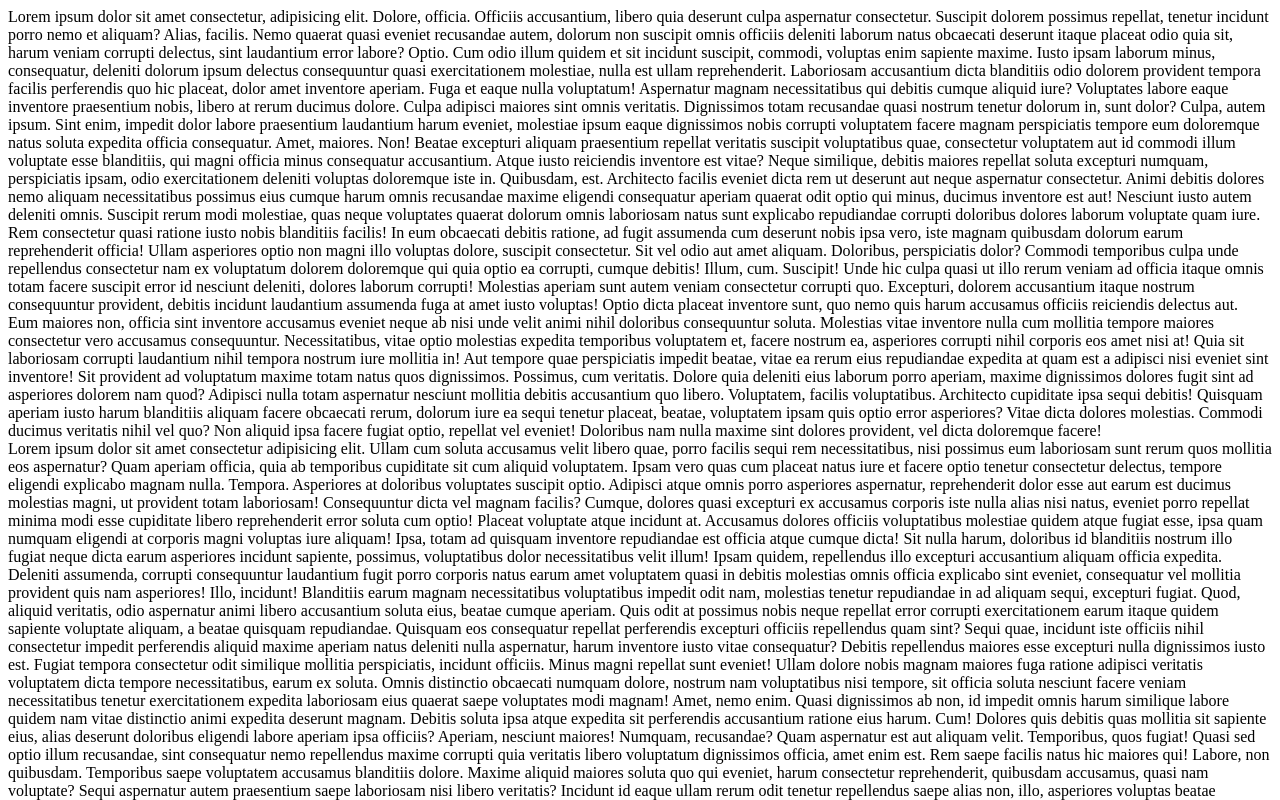
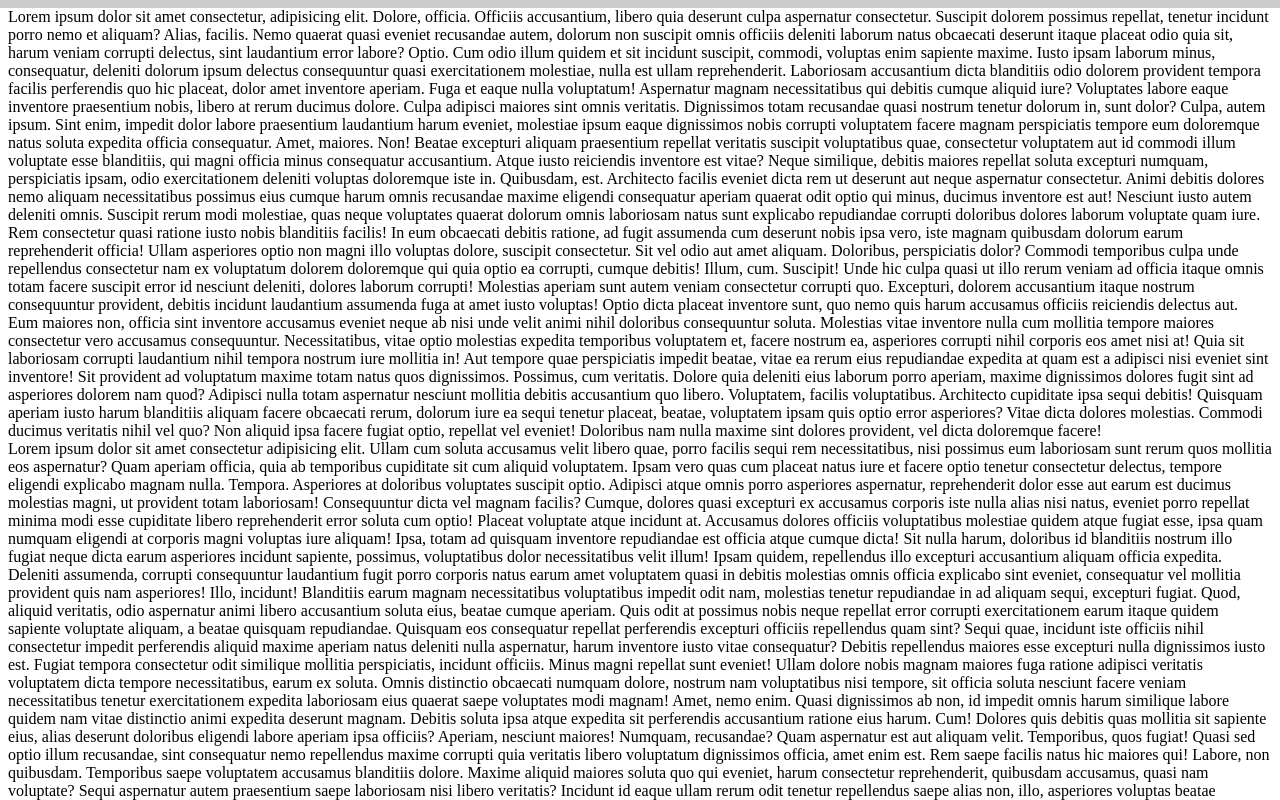
Before and after one commit to Scrymez/ind_scroll, a plain HTML site: page index.html in a window 1280 px wide. Shown: the top 800 px of the page. Drawn offline with Linux system fonts and the light colour scheme.

Commit message:
Добавил CSS разметку

```diff
--- a/index.html
+++ b/index.html
@@ -4,6 +4,7 @@
    <meta charset="UTF-8">
    <meta name="viewport" content="width=device-width, initial-scale=1.0">
    <title>Scroll Indicator</title>
+   <link rel="stylesheet" href="./style.css">
 </head>
 <body>
    <div class="progress-container">
--- /dev/null
+++ b/style.css
@@ -0,0 +1,15 @@
+.progress-container{
+   width: 100%;
+   height: 8px;
+   background-color: #ccc;
+   left: 0;
+   top: 0;
+   right: 0;
+   position: fixed;
+   z-index: 1;
+}
+.progress-bar{
+   height: 8px;
+   background-color: #4c98af;
+   width: 0%;
+}
```
